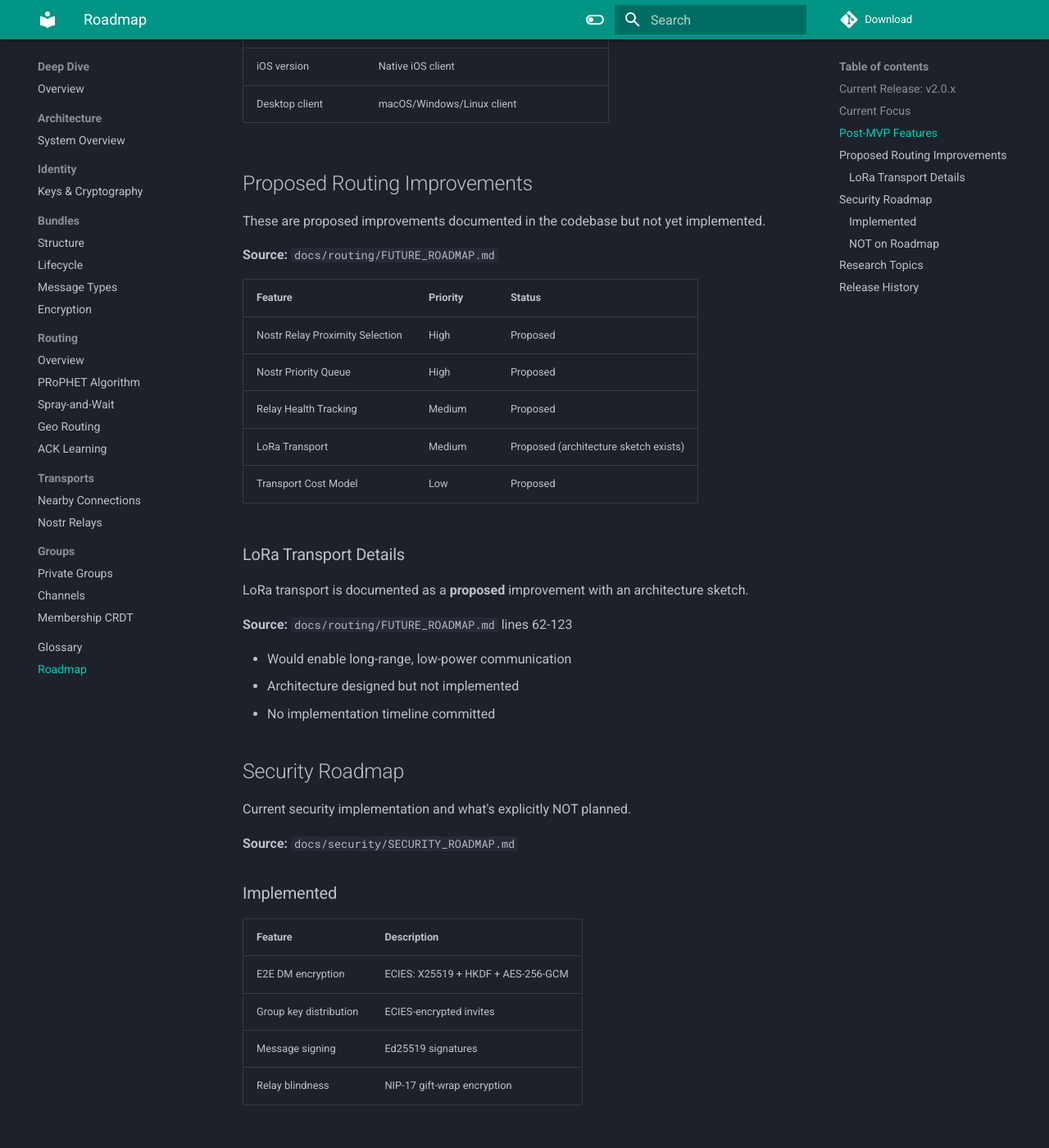
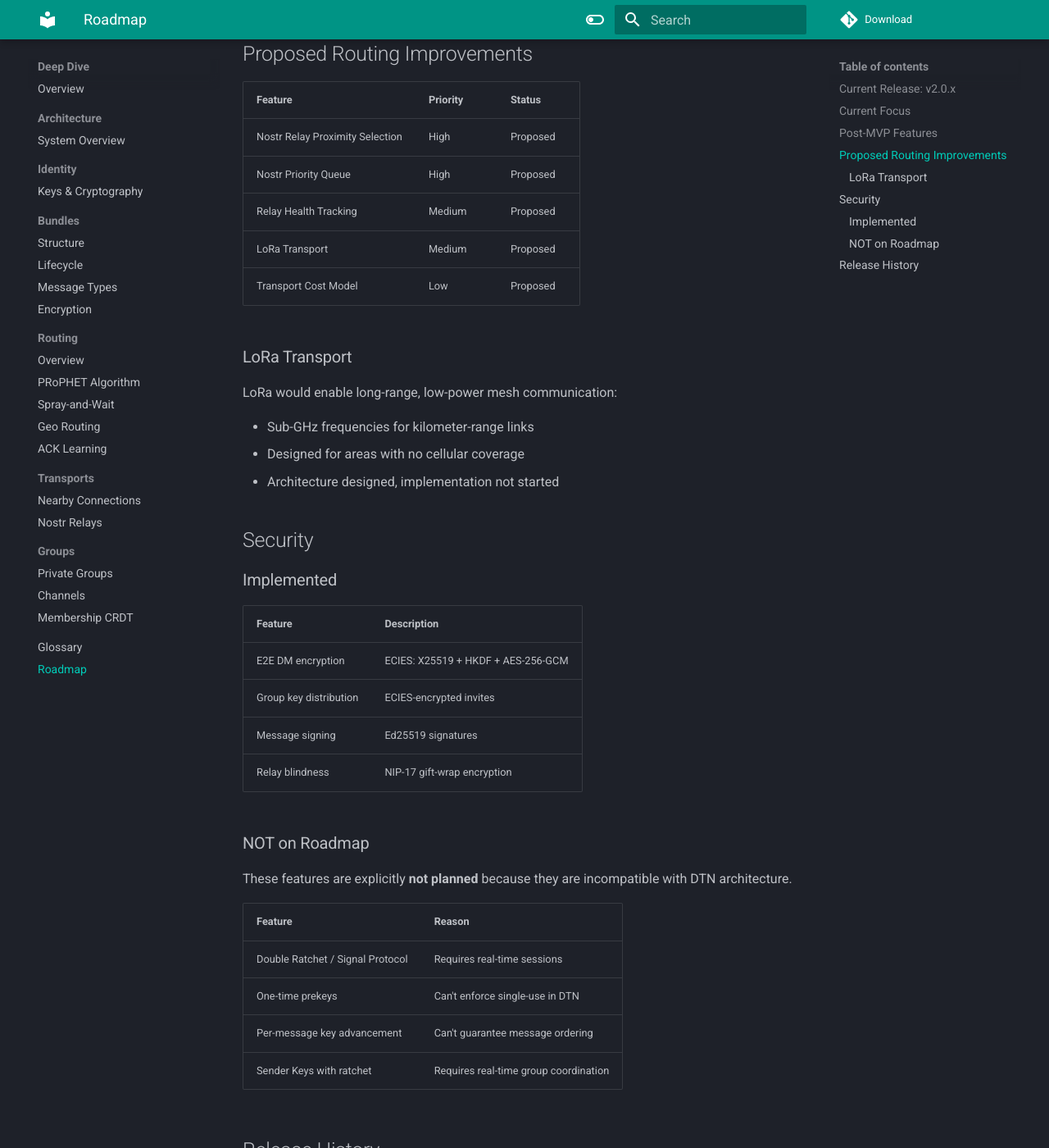
Before and after one commit to ethene/mycel-docs, an MkDocs documentation site: the page built from docs/deep-dive/roadmap.md, in a window 1280 px wide and 1400 px high, scrolled down 1466 px. Shown: the whole window at 82% size. Built offline with MkDocs 1.6.1 and Material for MkDocs 9.7.7, drawn with Linux system fonts in a browser that asks for light colours; comment, search, counter and statistics services are not loaded; some of the changed text lies outside the part shown.

Commit message:
fix: remove internal file references from public docs

```diff
--- a/docs/deep-dive/roadmap.md
+++ b/docs/deep-dive/roadmap.md
@@ -2,37 +2,33 @@
 
 **Last Updated:** January 2026
 
-This roadmap reflects the current state of development and planned improvements. All information is verified against source documentation.
+This roadmap reflects the current state of development and planned improvements.
 
 ## Current Release: v2.0.x
 
-| Feature | Status | Verified Source |
-|---------|--------|-----------------|
-| Nearby Connections transport | Stable | `PROJECT_VISION.md` line 34 |
-| Nostr relay transport | Stable | `PROJECT_VISION.md` line 35 |
-| Direct messages (E2E encrypted) | Complete | `docs/security/SECURITY_ROADMAP.md` |
-| Private groups (CRDT sync) | Complete | `PROJECT_VISION.md` line 148 |
-| PRoPHET + Spray-Wait routing | Complete | `docs/routing/ROUTING_OVERVIEW.md` |
-| H3 geo-aware clustering | Complete | `PROJECT_VISION.md` lines 57-59 |
-| ACK-based path learning | Complete | `PROJECT_VISION.md` lines 53-55 |
-| DeliveryAck symmetry | Complete | Session #83 |
+| Feature | Status |
+|---------|--------|
+| Nearby Connections transport | Stable |
+| Nostr relay transport | Stable |
+| Direct messages (E2E encrypted) | Complete |
+| Private groups (CRDT sync) | Complete |
+| PRoPHET + Spray-Wait routing | Complete |
+| H3 geo-aware clustering | Complete |
+| ACK-based path learning | Complete |
 
 ## Current Focus
 
 These features are actively being worked on.
 
-| Feature | Status | Source |
-|---------|--------|--------|
-| 3+ device stability | In Progress | `PROJECT_VISION.md` line 138 |
-| Channels (read-only broadcast) | In Progress | `PROJECT_VISION.md` line 149 |
-| Clean Telegram-like UI | In Progress | `PROJECT_VISION.md` line 153 |
-| OEM battery whitelist UI | In Progress | Session #87 |
+| Feature | Status |
+|---------|--------|
+| 3+ device stability | In Progress |
+| Channels (read-only broadcast) | In Progress |
+| Clean Telegram-like UI | In Progress |
 
 ## Post-MVP Features
 
-These features are documented but have no committed timeline.
-
-**Source:** `PROJECT_VISION.md` lines 156-159
+These features are planned but have no committed timeline.
 
 | Feature | Description |
 |---------|-------------|
@@ -43,33 +39,23 @@
 
 ## Proposed Routing Improvements
 
-These are proposed improvements documented in the codebase but not yet implemented.
-
-**Source:** `docs/routing/FUTURE_ROADMAP.md`
-
 | Feature | Priority | Status |
 |---------|----------|--------|
 | Nostr Relay Proximity Selection | High | Proposed |
 | Nostr Priority Queue | High | Proposed |
 | Relay Health Tracking | Medium | Proposed |
-| LoRa Transport | Medium | Proposed (architecture sketch exists) |
+| LoRa Transport | Medium | Proposed |
 | Transport Cost Model | Low | Proposed |
 
-### LoRa Transport Details
+### LoRa Transport
 
-LoRa transport is documented as a **proposed** improvement with an architecture sketch.
+LoRa would enable long-range, low-power mesh communication:
 
-**Source:** `docs/routing/FUTURE_ROADMAP.md` lines 62-123
+- Sub-GHz frequencies for kilometer-range links
+- Designed for areas with no cellular coverage
+- Architecture designed, implementation not started
 
-- Would enable long-range, low-power communication
-- Architecture designed but not implemented
-- No implementation timeline committed
-
-## Security Roadmap
-
-Current security implementation and what's explicitly NOT planned.
-
-**Source:** `docs/security/SECURITY_ROADMAP.md`
+## Security
 
 ### Implemented
 
@@ -82,34 +68,14 @@
 
 ### NOT on Roadmap
 
-These features are explicitly **not planned** because they are incompatible with DTN.
-
-**Source:** `docs/security/SECURITY_ROADMAP.md` lines 131-140
+These features are explicitly **not planned** because they are incompatible with DTN architecture.
 
 | Feature | Reason |
 |---------|--------|
-| Double Ratchet / Signal Protocol | Breaks in DTN (requires real-time sessions) |
+| Double Ratchet / Signal Protocol | Requires real-time sessions |
 | One-time prekeys | Can't enforce single-use in DTN |
 | Per-message key advancement | Can't guarantee message ordering |
-| Sender Keys with member-change ratchet | Requires real-time group coordination |
-
-## Research Topics
-
-These topics have been researched and synthesized but await implementation decisions.
-
-**Source:** `docs/research/` directory
-
-| Topic | Synthesis | Status |
-|-------|-----------|--------|
-| T1: Failure Detection | Route penalty, aging | Some implemented |
-| T2: Self-Healing | FSM, exploration | Designed |
-| T3: Loop Prevention | Hop tracking | Designed |
-| T4: Priority Queuing | LLQ scheduling | Designed |
-| T5: Adaptive TTL | Time+hop hybrid | Some implemented |
-| T6: H3 Clustering | Gateway detection | Partially implemented |
-| T7: Global Directory | Decentralized search | Designed |
-
-See `docs/design/SELF_HEALING_DTN_PROTOCOL.md` for the unified protocol specification.
+| Sender Keys with ratchet | Requires real-time group coordination |
 
 ## Release History
 
@@ -122,4 +88,4 @@
 
 ---
 
-*No specific timelines are committed for future features. Development is prioritized by user impact and stability requirements.*
+*No specific timelines are committed. Development is prioritized by user impact and stability.*
```
Also changed, not shown: docs/deep-dive/bundles/encryption.md (+0 -2 lines).
